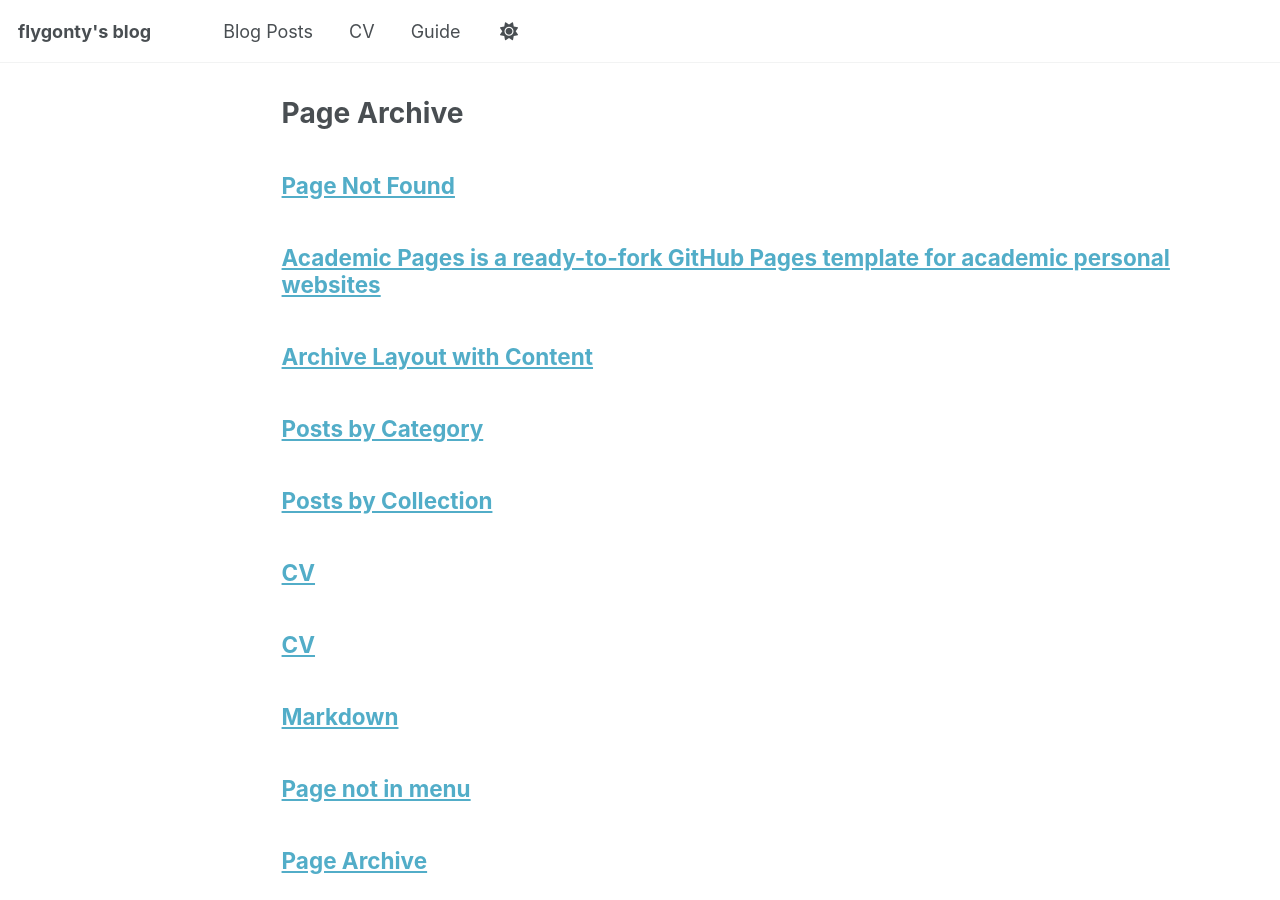
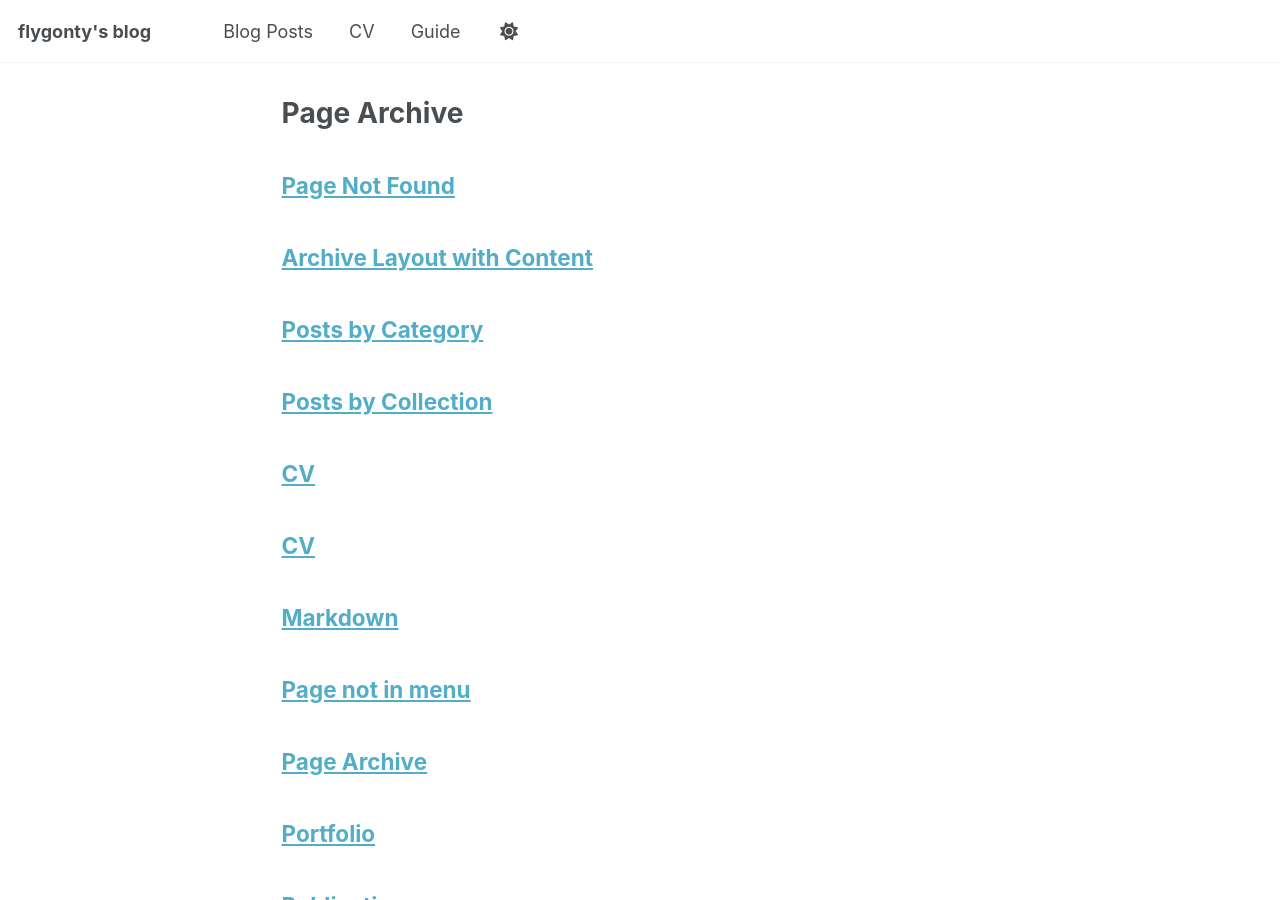
Before and after one commit to flygonty/flygonty.github.io, a Jekyll site: the page built from _pages/page-archive.html, in a window 1280 px wide and 900 px high. Built offline with Jekyll 4.4.1, drawn with Linux system fonts in a browser that asks for light colours; a script that is not in the unit is left out.

Commit message:
Update about.md

```diff
--- a/_pages/about.md
+++ b/_pages/about.md
@@ -1,10 +1 @@
----
-permalink: /
-title: "Academic Pages is a ready-to-fork GitHub Pages template for academic personal websites"
-author_profile: true
-redirect_from:
-  - /about/
-  - /about.html
----
-
-Hi I'm Tsung-Wei and I hold master degree from UC Riverside with concentration on computer science.
+Hi this is flygonty's blog.
```
